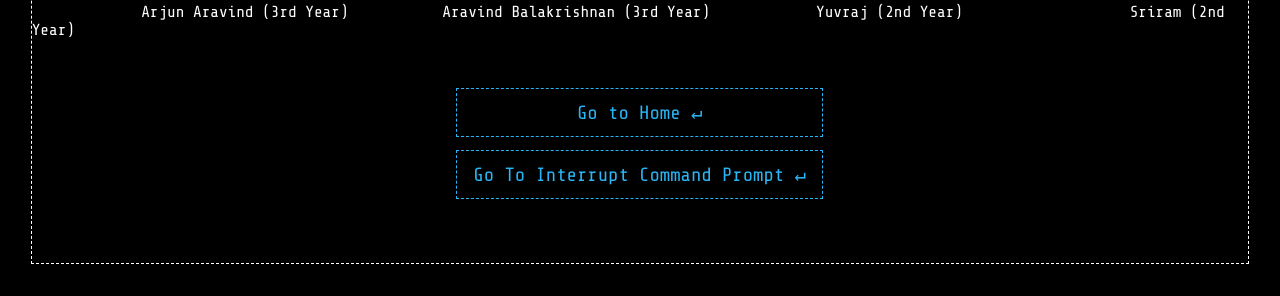
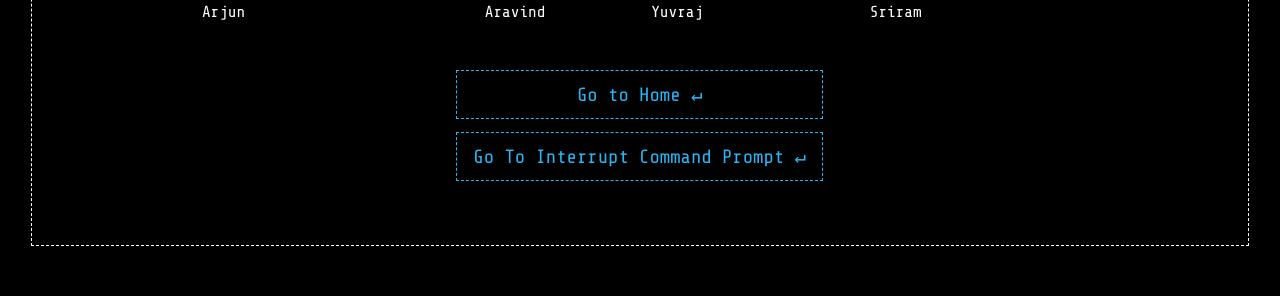
Before and after one commit to svce-interrupt/Interrupt18-Website, a PHP site: page /developers/ in a window 1280 px wide. Shown: the part 567-863 px from the top of the page. After the commit the page ends 813 px from the top, so only its background shows below. Run offline with PHP 8.4, Linux system fonts and the light colour scheme.

```diff
--- a/developers/css/home-css.css
+++ b/developers/css/home-css.css
@@ -64,10 +64,10 @@ body{
 	border: 1px dashed #29B6F6;
 }
 .arj1 {
-    margin-left: 9%;
+    margin-left: 14%;
 }
 .ara1 {
-    margin-left: 7%;
+    margin-left: 19%;
 }
 .yuv1 {
     margin-left: 8%;
--- a/developers/index.html
+++ b/developers/index.html
@@ -36,10 +36,10 @@
 
 
 		<div>
-		    <span class="arj1" id="arjun">Arjun Aravind (3rd Year)</span>
-		    <span class="ara1" id="aravind">Aravind Balakrishnan (3rd Year)</span>
-			<span class="yuv1">Yuvraj (2nd Year)</span>
-			<span class="sri1">Sriram (2nd Year)</span>
+		    <span class="arj1" id="arjun">Arjun</span>
+		    <span class="ara1" id="aravind">Aravind</span>
+			<span class="yuv1">Yuvraj</span>
+			<span class="sri1">Sriram</span>
 		</div>
 
 		<a href="http://interrupt2k18.in" class="home-links blue1">Go to Home &crarr;</a>
```
